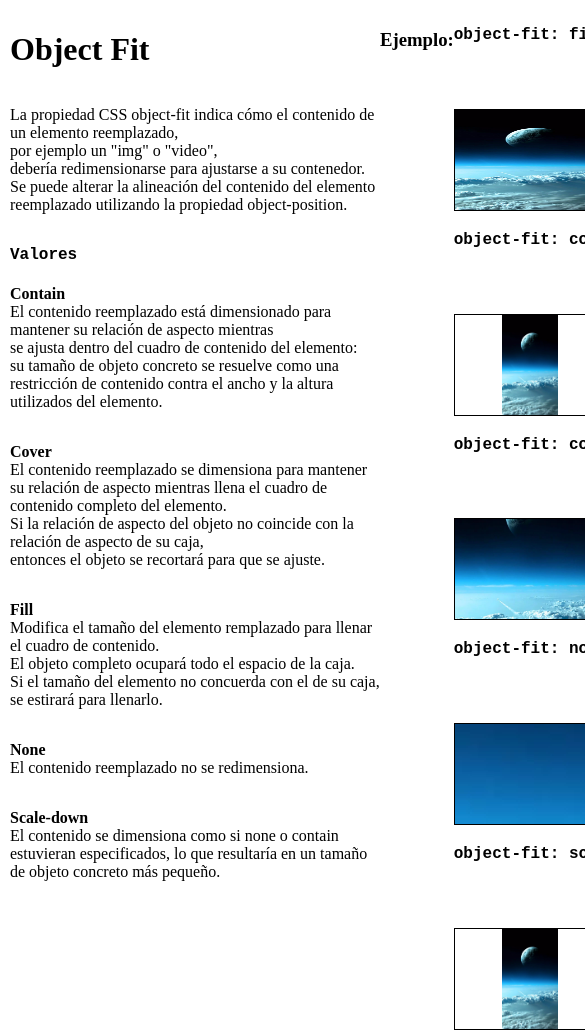
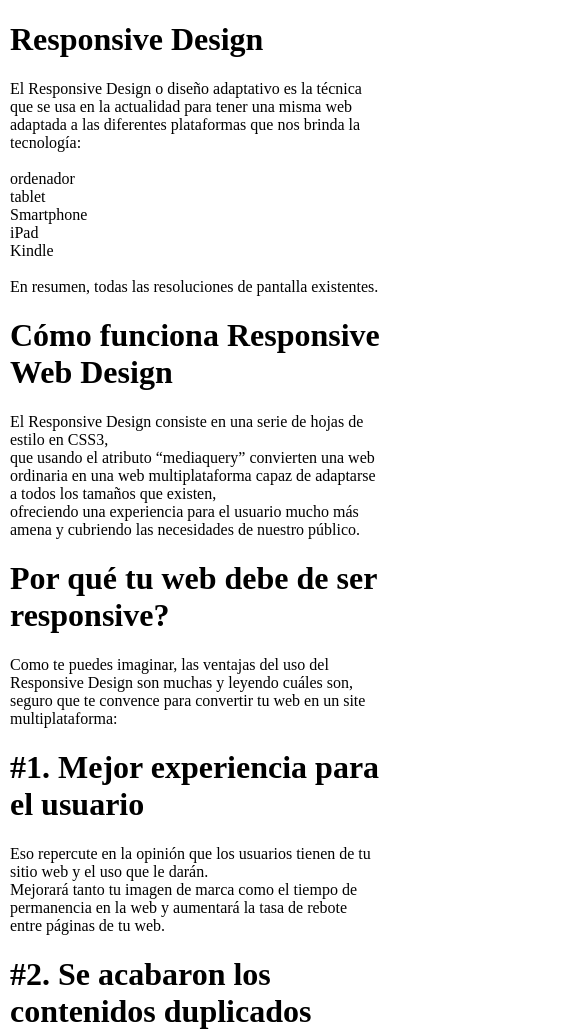
Before and after one commit to JhonEduardAlmeidaHernandezCampus/Inicio-HTML5, a plain HTML site: page index.html in a window 390 px wide. Shown: the top 1033 px of the page, 585 px wide, since content can reach past the window. Drawn offline with Linux system fonts and the light colour scheme.

Commit message:
Responsive Design

```diff
--- a/index.html
+++ b/index.html
@@ -26,78 +26,72 @@
 <body>
     <div>
 
-        <h1>Object Fit</h1>
+        <h1>Responsive Design</h1>
 
         <p>
-            La propiedad CSS object-fit indica cómo el contenido de un elemento reemplazado, <br>
-            por ejemplo un "img" o "video", <br>
-            debería redimensionarse para ajustarse a su contenedor.<br>
-
-            Se puede alterar la alineación del contenido del elemento reemplazado utilizando la propiedad object-position.
+            El Responsive Design o diseño adaptativo es la técnica que se usa en la actualidad para tener una misma web <br>
+            adaptada a las diferentes plataformas que nos brinda la tecnología: <br><br>
+            ordenador<br>
+            tablet<br>
+            Smartphone<br>
+            iPad<br>
+            Kindle<br> <br>
+            En resumen, todas las resoluciones de pantalla existentes.
         </p>
 
-        <h2>
-            Valores
-        </h2>
+        <h1>Cómo funciona Responsive Web Design</h1>
 
         <p>
-            <strong>Contain</strong> <br> El contenido reemplazado está dimensionado para mantener su relación de aspecto mientras<br>
-            se ajusta dentro del cuadro de contenido del elemento: <br>
-            su tamaño de objeto concreto se resuelve como una restricción de contenido contra el ancho y la altura utilizados del elemento.
+            El Responsive Design consiste en una serie de hojas de estilo en CSS3, <br>
+            que usando el atributo “mediaquery” convierten una web ordinaria en una web multiplataforma capaz de adaptarse a todos los tamaños que existen, <br>
+            ofreciendo una experiencia para el usuario mucho más amena y cubriendo las necesidades de nuestro público.
         </p>
 
+        <h1>Por qué tu web debe de ser responsive?</h1>
+
         <p>
-            <strong>Cover</strong> <br> El contenido reemplazado se dimensiona para mantener<br>
-            su relación de aspecto mientras llena el cuadro de contenido completo del elemento. <br>
-            Si la relación de aspecto del objeto no coincide con la relación de aspecto de su caja, <br>
-            entonces el objeto se recortará para que se ajuste.
+            Como te puedes imaginar, las ventajas del uso del Responsive Design son muchas y leyendo cuáles son, <br>
+            seguro que te convence para convertir tu web en un site multiplataforma:
         </p>
 
+        <h1>#1. Mejor experiencia para el usuario</h1>
+
         <p>
-            <strong>Fill</strong> <br> Modifica el tamaño del elemento remplazado para llenar el cuadro de contenido. <br>
-            El objeto completo ocupará todo el espacio de la caja. <br>
-            Si el tamaño del elemento no concuerda con el de su caja, se estirará para llenarlo.
+            Eso repercute en la opinión que los usuarios tienen de tu sitio web y el uso que le darán. <br>
+            Mejorará tanto tu imagen de marca como el tiempo de permanencia en la web y aumentará la tasa de rebote entre páginas de tu web.
         </p>
 
+        <h1>#2. Se acabaron los contenidos duplicados</h1>
+
         <p>
-            <strong>None</strong> <br> El contenido reemplazado no se redimensiona.
+            Si usabas una versión móvil para que los usuarios que accedían a tu web vieran el contenido adaptado al dispositivo, <br>
+            era perjudicial para tu SEO, ya que eso creaba contenido duplicado y, por lo tanto, Google penalizaba a tu web. <br>
+            Un diseño Responsive evita este problema ya que es el mismo contenido que se organiza de manera distinta según el dispositivo en el que se vea.
         </p>
 
+        <h1>#3. Reducción de costes de desarrollo</h1>
+
         <p>
-            <strong>Scale-down</strong> <br> El contenido se dimensiona como si none o contain estuvieran especificados,
-            lo que resultaría en un tamaño de objeto concreto más pequeño.
+            Se reducen los costes de desarrollo y mantenimiento de la web. <br>
+            Al usar la misma plantilla para todas las plataformas, <br>
+            se reduce la inversión en mantenimiento y desarrollo, <br>
+            ya que un sólo cambio repercute en todas las versiones.
         </p>
 
-        <h3>
-            Ejemplo:
-        </h3>
+        <h1>#4. Aumenta la viralidad</h1>
 
-        <section>
-            <h2>object-fit: fill</h2>
-            <img class="fill" src="screen-0.webp" alt="MDN Logo">
+        <p>
+            El Responsive Design se está generalizando a pasos agigantados y eso ha producido varios desarrolladores <br>
+            creen frameworks (aplicaciones preconfiguradas) para que no se tengan que crear las páginas adaptativas desde cero, <br>
+            nos facilitan la vida y hacen que todo el proceso de creación sea mucho más fácil para los desarrolladores.<br><br>
 
-            <img class="fill narrow" src="screen-0.webp" alt="MDN Logo">
+            Entre los más generalizados se encuentran: <br><br>
 
-            <h2>object-fit: contain</h2>
-            <img class="contain" src="screen-0.webp" alt="MDN Logo">
-
-            <img class="contain narrow" src="screen-0.webp" alt="MDN Logo">
-
-            <h2>object-fit: cover</h2>
-            <img class="cover" src="screen-0.webp" alt="MDN Logo">
-
-            <img class="cover narrow" src="screen-0.webp" alt="MDN Logo">
-
-            <h2>object-fit: none</h2>
-            <img class="none" src="screen-0.webp" alt="MDN Logo">
-
-            <img class="none narrow" src="screen-0.webp" alt="MDN Logo">
-
-            <h2>object-fit: scale-down</h2>
-            <img class="scale-down" src="screen-0.webp" alt="MDN Logo">
-
-            <img class="scale-down narrow" src="screen-0.webp" alt="MDN Logo">
-          </section>
+            <strong>Bootstrap</strong><br> es un framework<br>creado por el equipo de desarrollo de Twitter y de código abierto, <br>
+            muy usado por desarrolladores freelances. <br><br>
+            <strong>Foundation Framework</strong> <br>es otro framework muy popular el cual ellos mismo definen como “el framework más avanzado del mundo”.<br><br>
+            <strong>TML5 Boilerplate</strong><br> el framework que usan más marcas conocidas como Google, Microsoft, Nike o el equipo de desarrolladores de Barack Obama.
+        </p>
 
     </div>
 </body>
--- a/style.css
+++ b/style.css
@@ -70,51 +70,3 @@ body{
     padding: 40px 10px;
 }
 /* ----------------------------------- */
-
-/*------------------ Obeject Fill -----------------*/
-h2 {
-    font-family: Courier New, monospace;
-    font-size: 1em;
-    margin: 1em 0 0.3em;
-  }
-
-  div {
-    display: flex;
-    flex-direction: column;
-    flex-wrap: wrap;
-    align-items: flex-start;
-    height: 940px;
-  }
-
-  img {
-    width: 150px;
-    height: 100px;
-    border: 1px solid #000;
-  }
-
-  .narrow {
-    width: 100px;
-    height: 150px;
-    margin-top: 10px;
-  }
-
-  .fill {
-    object-fit: fill;
-  }
-
-  .contain {
-    object-fit: contain;
-  }
-
-  .cover {
-    object-fit: cover;
-  }
-
-  .none {
-    object-fit: none;
-  }
-
-  .scale-down {
-    object-fit: scale-down;
-  }
-/* ------------------------------------------- */
```
